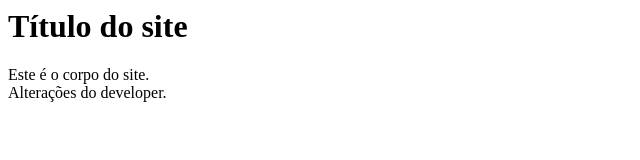
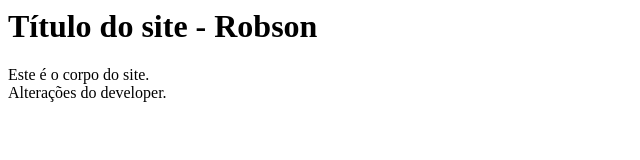
Before and after one commit to rpkraemer/conflitos, a plain HTML site: page index.html in a window 1280 px wide. Shown: the whole page, without its empty margins (0-640 px from the left). Drawn offline with Linux system fonts and the light colour scheme.

Commit message:
Ajuste titulo do site

```diff
--- a/index.html
+++ b/index.html
@@ -1,7 +1,7 @@
 <html>
   <head></head>
 <body>
-    <h1>Título do site</h1>
+    <h1>Título do site - Robson</h1>
     <div>Este é o corpo do site.</div>
 
     <div>Alterações do developer.</div>
```
